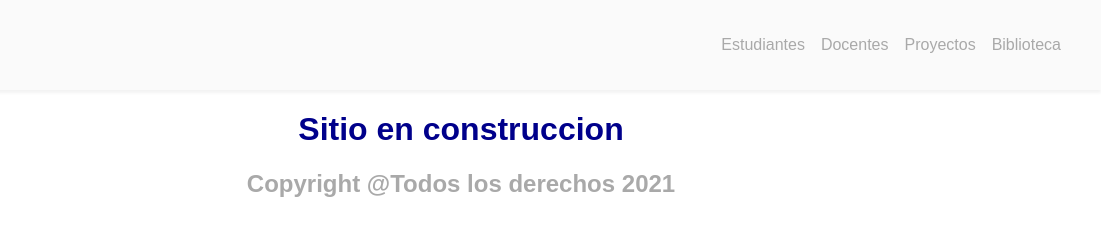
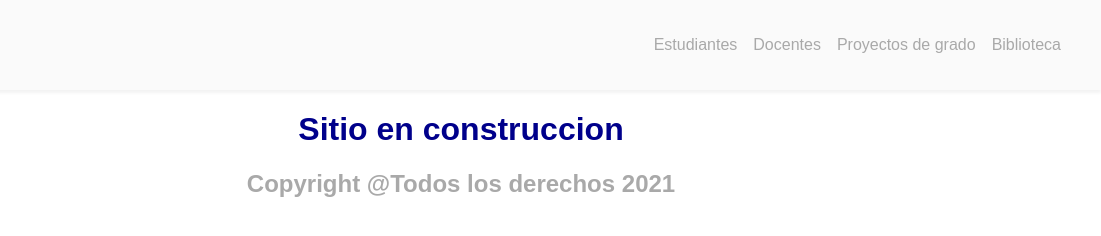
Before and after one commit to YamileFernandez/primer-proyecto, a plain HTML site: page index.html in a window 1280 px wide. Shown: the full height of the page, 179-1280 px from the left. Drawn offline with Linux system fonts and the light colour scheme.

Commit message:
Solucionado de error01: Se cambio el nav > li

```diff
--- a/index.html
+++ b/index.html
@@ -17,7 +17,7 @@
       <ul>
         <li>Estudiantes</li>
         <li>Docentes</li>
-        <li>Proyectos</li>
+        <li>Proyectos de grado</li>
         <li>Biblioteca</li>
       </ul>
     </nav>
```
